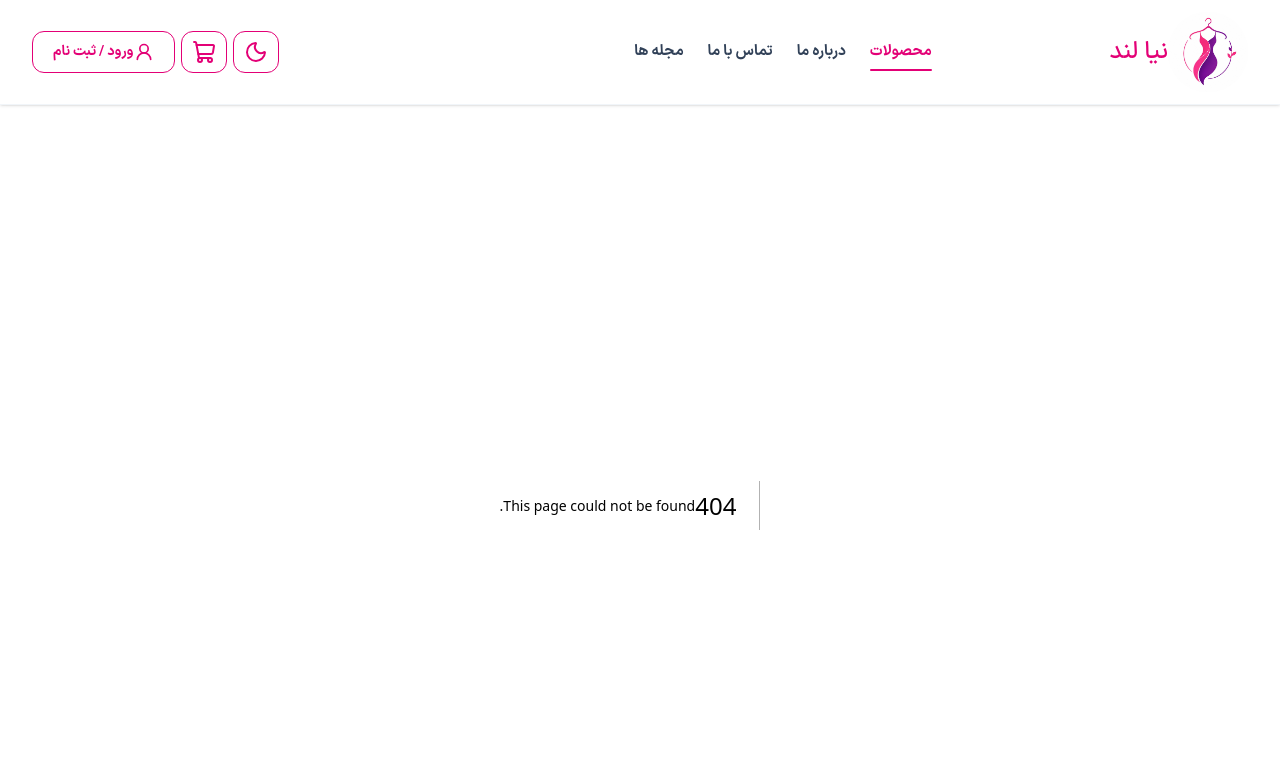
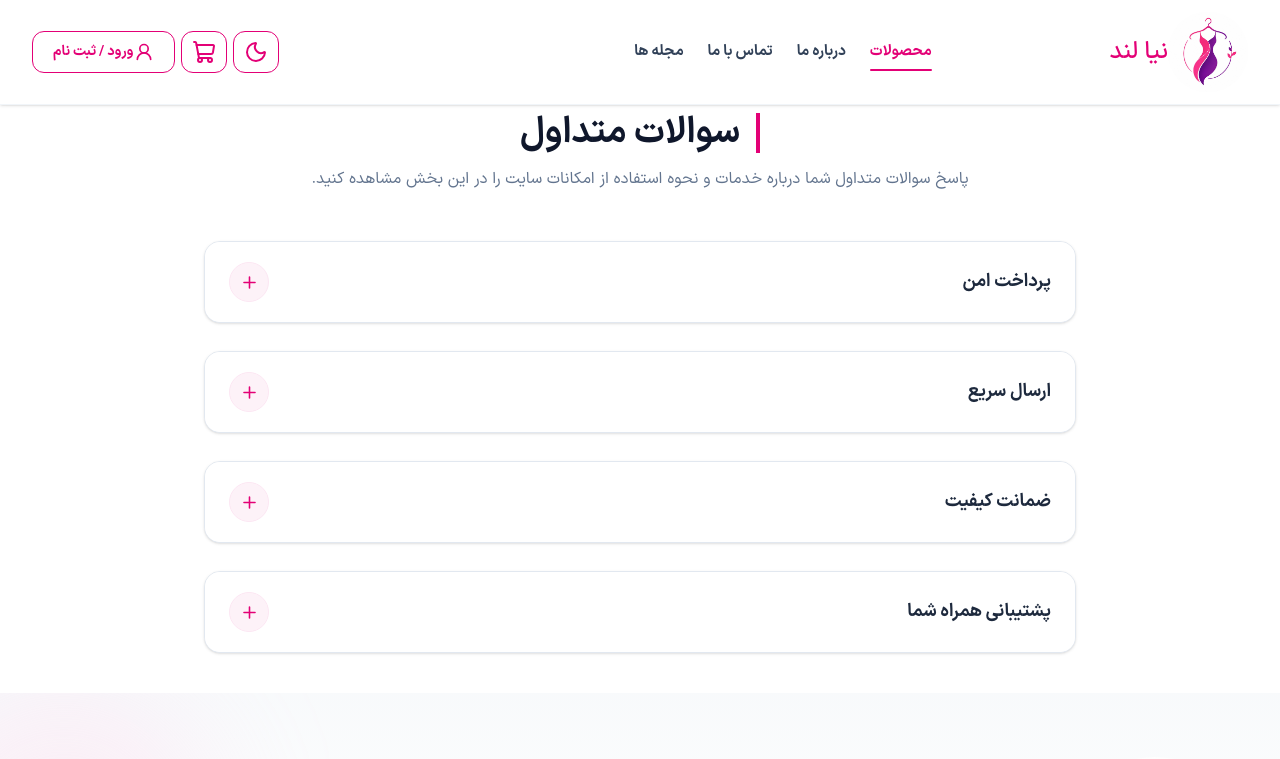
Before and after one commit to mardi-niyayesh/fashion-store, a Next.js app: page /question in a window 1280 px wide. Before the commit this address had no page. Shown: the top 759 px of the page. Built offline with nearby package versions, Linux system fonts and the light colour scheme.

Commit message:
rout quesion

```diff
--- /dev/null
+++ b/src/app/question/page.tsx
@@ -0,0 +1,11 @@
+import Question from "@/feacher/Home/question/Question";
+
+const QuestionPage = () => {
+  return (
+    <div>
+      <Question />
+    </div>
+  );
+};
+
+export default QuestionPage;
```
